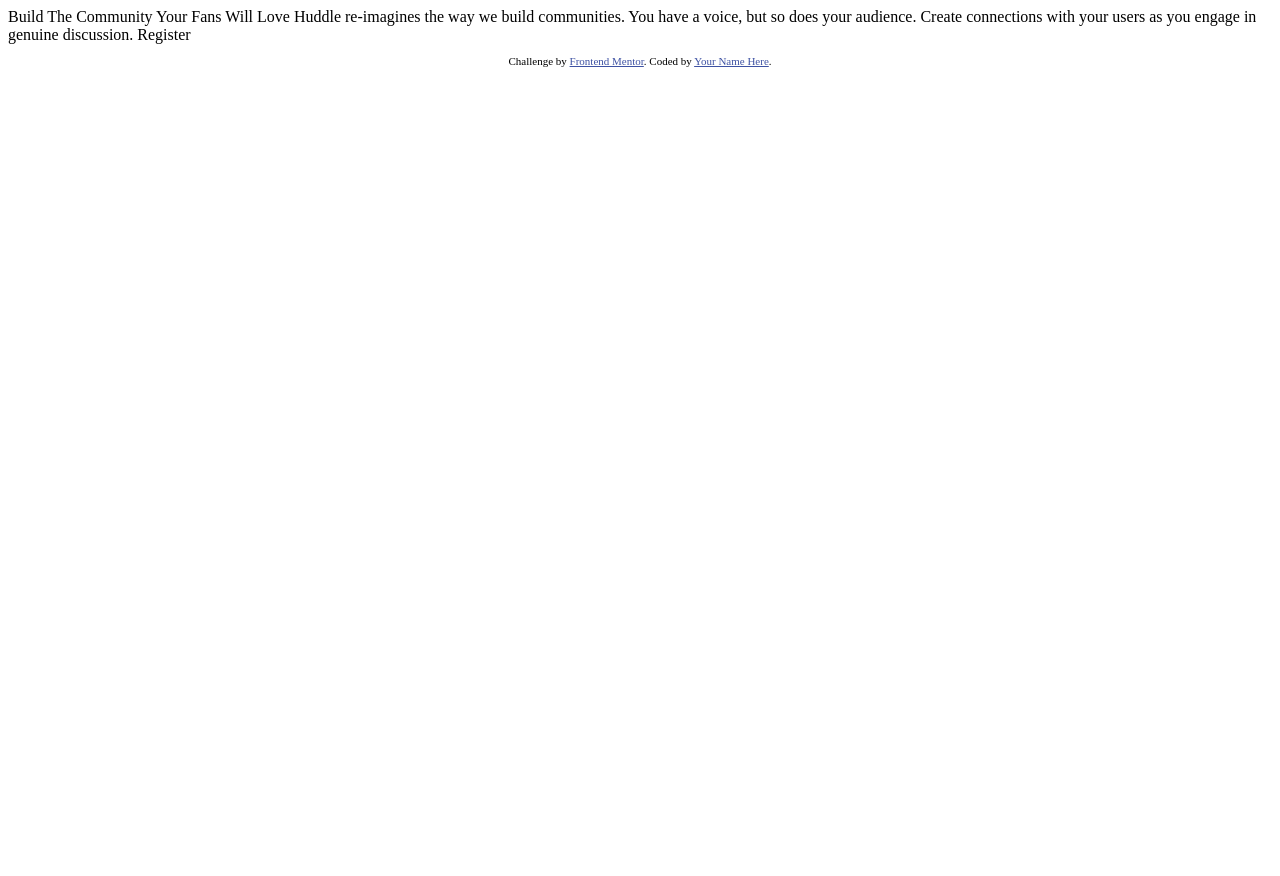
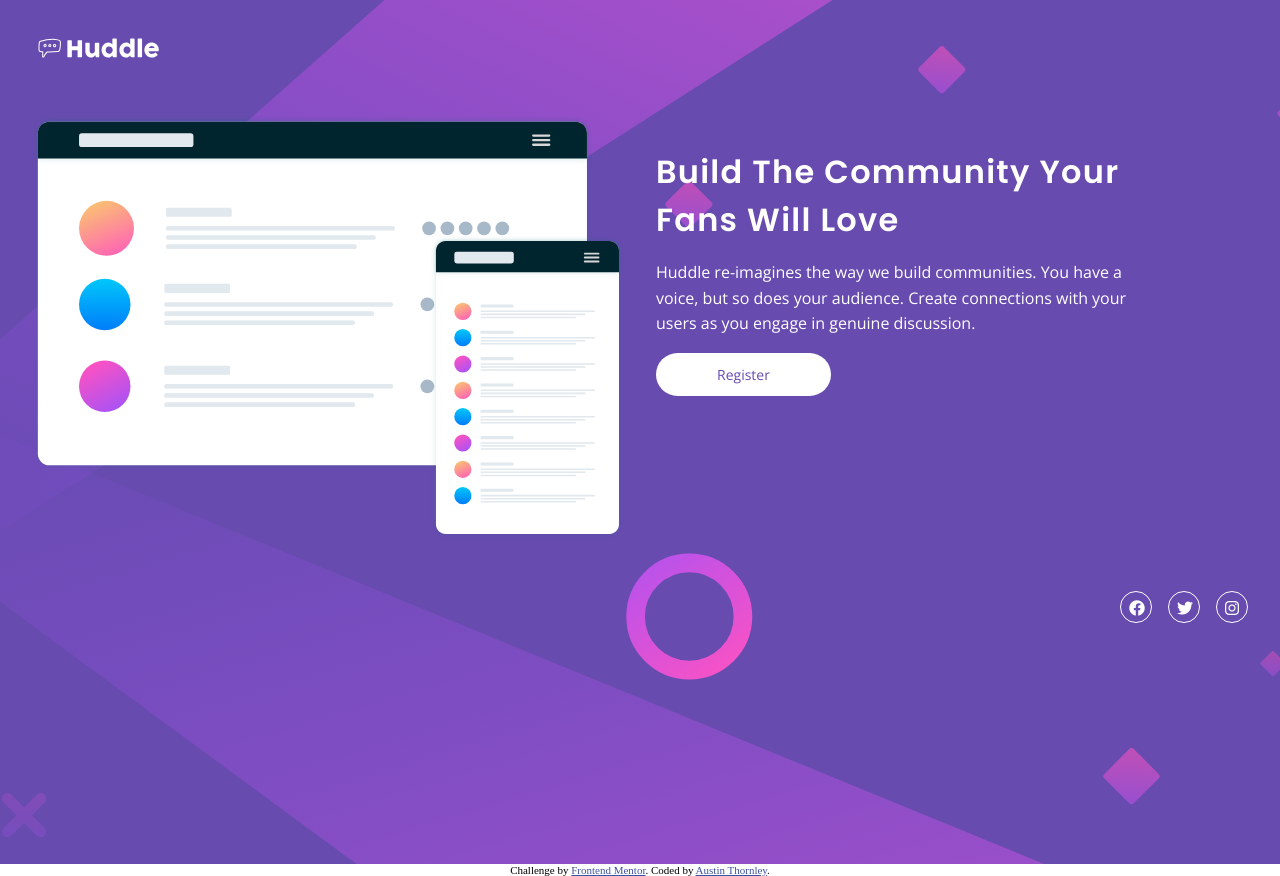
Before and after one commit to AustinThornley/frontendmentor-huddle-landing, a plain HTML site: page index.html in a window 1280 px wide. Before the commit the page ends 800 px from the top, so only its background shows below. Drawn offline with nearby package versions, Linux system fonts and the light colour scheme.

Commit message:
Finished project

```diff
--- a/index.html
+++ b/index.html
@@ -1,32 +1,71 @@
 <!DOCTYPE html>
 <html lang="en">
   <head>
-  <meta charset="UTF-8">
-  <meta name="viewport" content="width=device-width, initial-scale=1.0"> <!-- displays site properly based on user's device -->
+    <meta charset="UTF-8" />
+    <meta name="viewport" content="width=device-width, initial-scale=1.0" />
 
-  <link rel="icon" type="image/png" sizes="32x32" href="./images/favicon-32x32.png">
+    <link
+      rel="icon"
+      type="image/png"
+      sizes="32x32"
+      href="./images/favicon-32x32.png"
+    />
 
-  <title>Frontend Mentor | Huddle landing page with single introductory section</title>
+    <title>
+      Frontend Mentor | Huddle landing page with single introductory section
+    </title>
 
-  <!-- Feel free to remove these styles or customise in your own stylesheet 👍 -->
-  <style>
-    .attribution { font-size: 11px; text-align: center; }
-    .attribution a { color: hsl(228, 45%, 44%); }
-  </style>
+    <link
+      rel="stylesheet"
+      href="https://cdnjs.cloudflare.com/ajax/libs/font-awesome/6.0.0-beta2/css/all.min.css"
+      integrity="sha512-YWzhKL2whUzgiheMoBFwW8CKV4qpHQAEuvilg9FAn5VJUDwKZZxkJNuGM4XkWuk94WCrrwslk8yWNGmY1EduTA=="
+      crossorigin="anonymous"
+      referrerpolicy="no-referrer"
+    />
+
+    <link rel="preconnect" href="https://fonts.googleapis.com" />
+    <link rel="preconnect" href="https://fonts.gstatic.com" crossorigin />
+    <link
+      href="https://fonts.googleapis.com/css2?family=Open+Sans&family=Poppins:wght@400;600&display=swap"
+      rel="stylesheet"
+    />
+
+    <link rel="stylesheet" href="style.css" />
   </head>
   <body>
-
+    <main class="main-container">
+      <div class="logo-container">
+        <img src="images/logo.svg" alt="" width="130" />
+      </div>
+      <div class="desktop-container">
+        <div class="hero-container">
+          <img src="images/illustration-mockups.svg" alt="" />
+        </div>
+        <div class="content-container">
+          <h1 class="content-header">
             Build The Community Your Fans Will Love
-
-  Huddle re-imagines the way we build communities. You have a voice, but so does your audience.
-  Create connections with your users as you engage in genuine discussion.
-
-  Register
-
+          </h1>
+          <p class="content-paragraph">
+            Huddle re-imagines the way we build communities. You have a voice,
+            but so does your audience. Create connections with your users as you
+            engage in genuine discussion.
+          </p>
+          <a href="#" class="register-btn">Register</a>
+        </div>
+      </div>
+      <div class="socials-container">
+        <div class="social-icon"><i class="fab fa-facebook"></i></div>
+        <div class="social-icon"><i class="fab fa-twitter"></i></div>
+        <div class="social-icon"><i class="fab fa-instagram"></i></div>
+      </div>
+    </main>
     <footer>
       <p class="attribution">
-      Challenge by <a href="https://www.frontendmentor.io?ref=challenge" target="_blank">Frontend Mentor</a>.
-      Coded by <a href="#">Your Name Here</a>.
+        Challenge by
+        <a href="https://www.frontendmentor.io?ref=challenge" target="_blank"
+          >Frontend Mentor</a
+        >. Coded by
+        <a href="https://www.austinthornley.com">Austin Thornley</a>.
       </p>
     </footer>
   </body>
--- /dev/null
+++ b/style.css
@@ -0,0 +1,205 @@
+*,
+*::before,
+*::after {
+  margin: 0;
+  padding: 0;
+  box-sizing: border-box;
+}
+
+img {
+  max-width: 100%;
+}
+
+body {
+  background: hsl(257, 40%, 49%) url(images/bg-mobile.svg) no-repeat top center;
+  color: #fff;
+}
+
+.main-container {
+  min-height: 100vh;
+  margin: 2rem 2rem 2rem 2rem;
+}
+
+.logo-container {
+  margin-bottom: 3rem;
+}
+
+.hero-container {
+  margin-bottom: 3rem;
+}
+
+.content-container {
+  display: flex;
+  flex-direction: column;
+  align-items: center;
+}
+
+.content-header {
+  font-family: 'Poppins', sans-serif;
+  text-align: center;
+  font-size: 24px;
+  letter-spacing: 1.25px;
+  margin-bottom: 1rem;
+}
+
+.content-paragraph {
+  font-family: 'Open Sans', sans-serif;
+  text-align: center;
+  line-height: 1.6;
+  font-size: 14px;
+  margin-bottom: 1rem;
+}
+
+.register-btn {
+  font-family: 'Open Sans', sans-serif;
+  font-size: 14px;
+  text-decoration: none;
+  background: #fff;
+  color: hsl(257, 40%, 49%);
+  border-radius: 1000px;
+  min-width: 233px;
+  text-align: center;
+  padding: 0.75rem;
+  margin-bottom: 3rem;
+}
+
+.register-btn:hover {
+  background: hsl(300, 69%, 71%);
+  color: #fff;
+}
+
+.socials-container {
+  display: flex;
+  justify-content: center;
+  align-items: center;
+  gap: 1rem;
+}
+
+.social-icon {
+  height: 32px;
+  width: 32px;
+  border: 1px solid #fff;
+  border-radius: 50%;
+  padding: 0.5rem;
+}
+
+.social-icon:hover {
+  color: hsl(300, 69%, 71%);
+  border: 1px solid hsl(300, 69%, 71%);
+}
+
+.attribution {
+  background: #fff;
+  font-size: 11px;
+  color: #000;
+  text-align: center;
+}
+.attribution a {
+  color: hsl(228, 45%, 44%);
+}
+
+/* Media Queries */
+/* 768px breakpoint  */
+@media (min-width: 768px) {
+  body {
+    background-image: url(images/bg-desktop.svg);
+    background-size: cover;
+    background-repeat: no-repeat;
+  }
+
+  img {
+    max-width: 100%;
+  }
+
+  .desktop-container {
+    display: grid;
+    grid-template-columns: 1fr 1fr;
+    column-gap: 1rem;
+  }
+
+  .content-container {
+    align-items: flex-start;
+  }
+
+  .content-header {
+    text-align: left;
+    font-size: 28px;
+    margin-top: 2rem;
+  }
+
+  .content-paragraph {
+    text-align: left;
+  }
+
+  .register-btn {
+    min-width: 175px;
+    display: inline-block;
+  }
+
+  .socials-container {
+    justify-content: flex-end;
+  }
+}
+
+@media (min-width: 968px) {
+  .desktop-container {
+    column-gap: 2rem;
+  }
+  .content-header {
+    font-size: 30px;
+  }
+
+  .content-paragraph {
+    font-size: 16px;
+  }
+}
+
+@media (min-width: 1168px) {
+  .content-header {
+    font-size: 32px;
+    margin-right: 6rem;
+  }
+
+  .content-paragraph {
+    margin-right: 5rem;
+  }
+}
+
+@media (min-width: 1440px) {
+  .logo-container img {
+    width: 220px;
+    margin-left: 2rem;
+    margin-top: 1.5rem;
+  }
+
+  .desktop-container {
+    padding-left: 2.5rem;
+  }
+
+  .hero-container {
+    max-width: 100%;
+  }
+
+  .content-header {
+    font-size: 34px;
+    margin-right: 10rem;
+    margin-top: 5rem;
+    margin-left: 4rem;
+  }
+
+  .content-paragraph {
+    margin-right: 8rem;
+    margin-left: 4rem;
+    margin-top: 1rem;
+  }
+
+  .register-btn {
+    margin-left: 3.5rem;
+  }
+
+  .socials-container {
+    gap: 2rem;
+    margin-right: 2.5rem;
+    margin-top: 2.5rem;
+  }
+}
```
Lines whose indentation alone changed are shown as unchanged.
